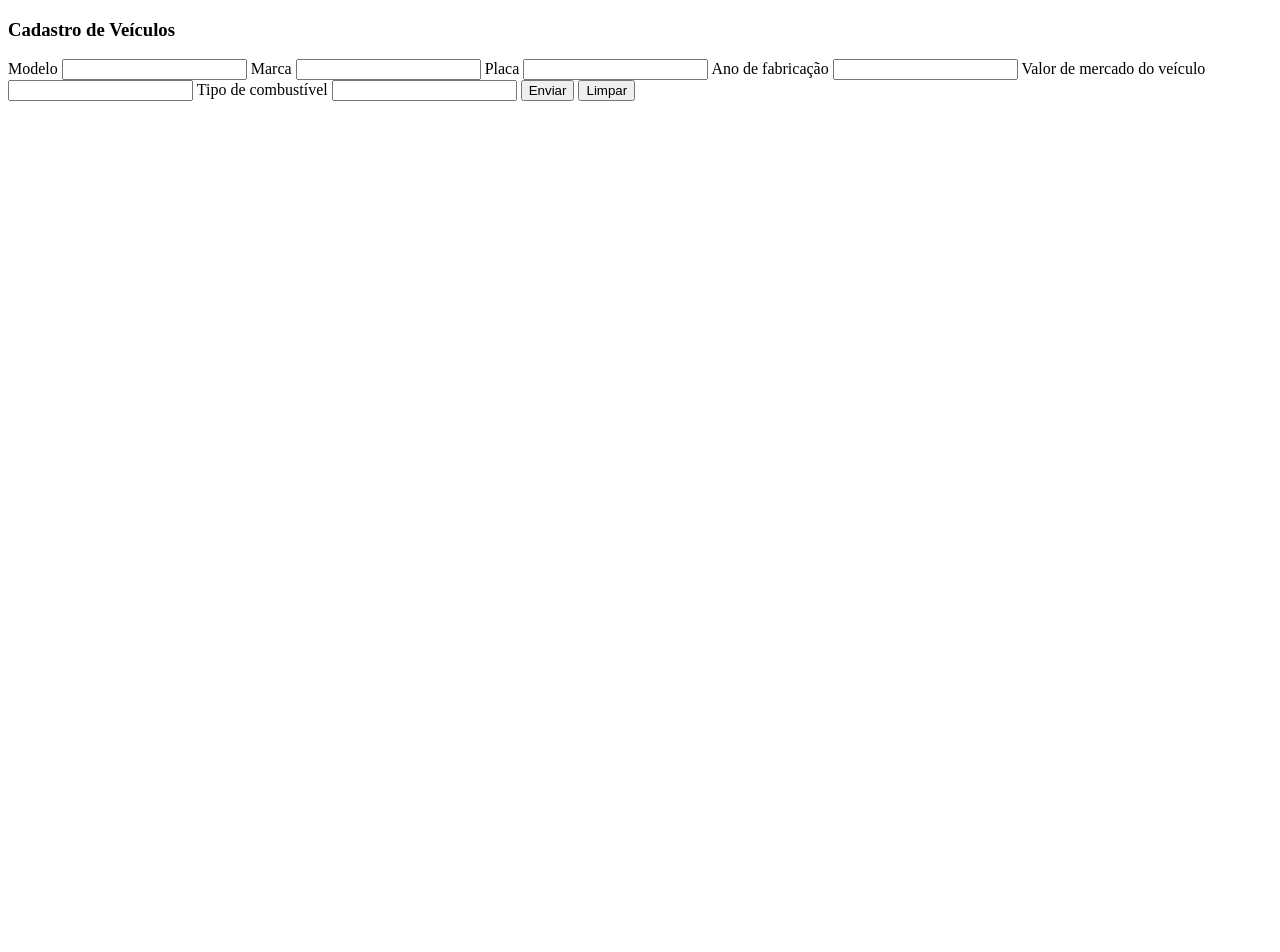
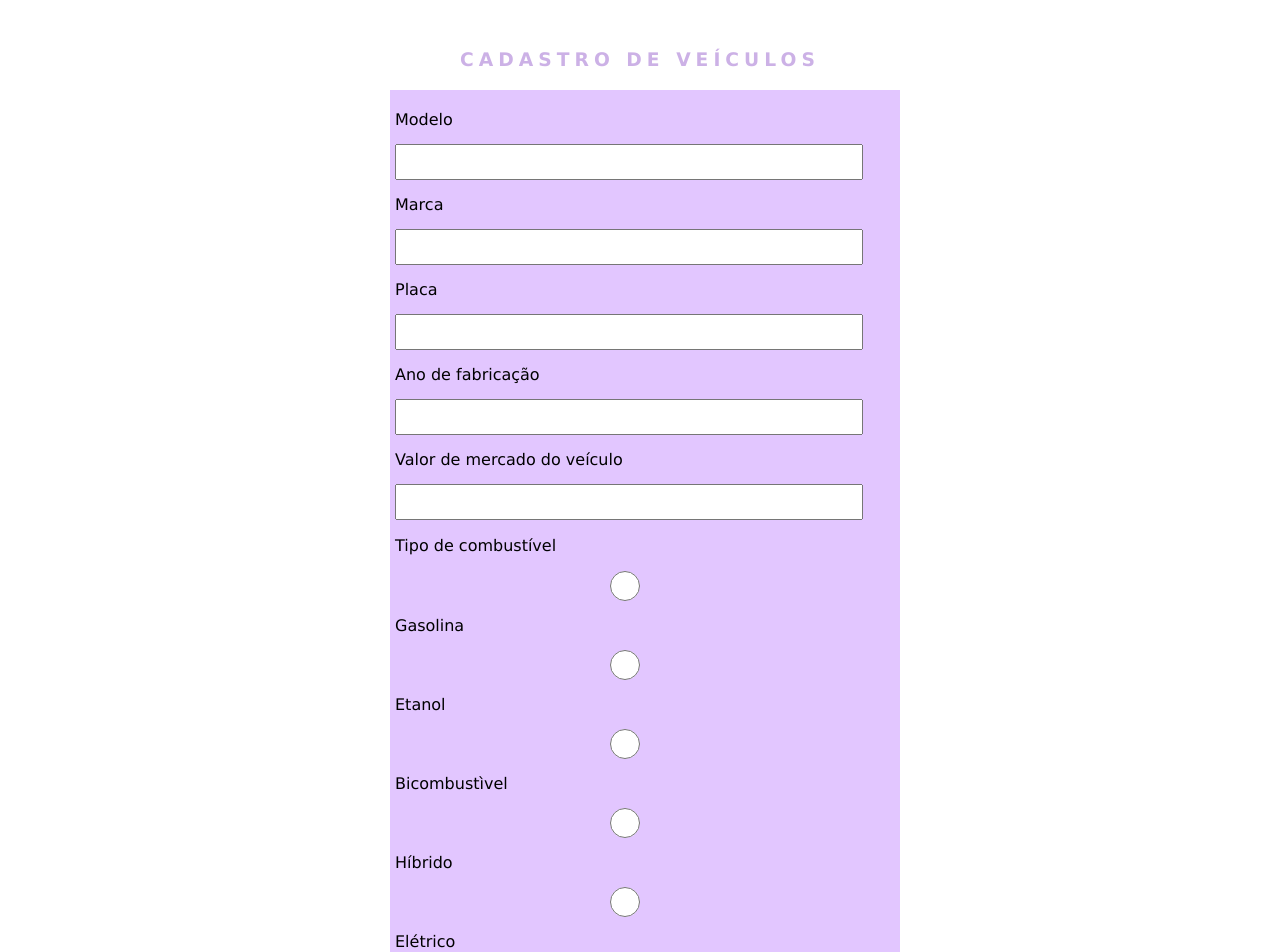
Before and after one commit to giovanavoliveira8-sketch/projeto_veiculos, a plain HTML site: page index.html in a window 1280 px wide. Shown: the top 952 px of the page. Before the commit the page ends 800 px from the top, so only its background shows below. Drawn offline with Linux system fonts and the light colour scheme.

Commit message:
Nâo finalizada

```diff
--- a/index.html
+++ b/index.html
@@ -4,6 +4,11 @@
     <meta charset="UTF-8">
     <meta name="viewport" content="width=device-width, initial-scale=1.0">
     <title>Exercício 03- lógica de programação</title>
+
+    <link rel="stylesheet" href="css/style_veiculos.css">
+    <script src = 'js/script_calculo.js'></script>
+    <script src = "js/script_veiculos.js"></script>
+
 </head>
 <body>
     <div id="geral">
@@ -15,20 +20,27 @@
             <label for="modelo"> Modelo </label>
             <input type="text" name="modelo" id="modelo">
 
+
             <label for="marca"> Marca </label>
             <input type="text" name="marca" id="marca">
 
             <label for="placa"> Placa </label>
             <input type="text" name="placa" id="placa">
 
-            <label for="anodefabricação"> Ano de fabricação </label>
+            <label for="anodefabricacao"> Ano de fabricação </label>
             <input type="text" name="anodefabricacao" id="anodefabricacao">
 
             <label for="valormercadoveiculo"> Valor de mercado do veículo </label>
             <input type="text" name="valormercadoveiculo" id="valormercadoveiculo">
 
-            <label for="tipodecombustivel"> Tipo de combustível </label>
-            <input type="text" name="tipodecombustivel" id="tipodecombustivel">
+            <p>Tipo de combustível</p>
+
+            <input type="radio" name = 'tipodecombustivel' value = 'gasolina'> Gasolina
+            <input type="radio" name = 'tipodecombustivel' value = 'etanol'> Etanol
+            <input type="radio" name = 'tipodecombustivel' value = 'bicombustivel'> Bicombustìvel
+            <input type="radio" name = 'tipodecombustivel' value = 'hibrido'> Híbrido
+            <input type="radio" name = 'tipodecombustivel' value = 'eletrico'> Elétrico
+             <br><br>
 
             <button type="submit"> Enviar </button>
             <button type="reset"> Limpar </button>
@@ -36,6 +48,9 @@
         </form>
 
     </div>
+
+    <div id="lista-veiculos"></div>
+
     </div>
 </body>
 </html>
```
